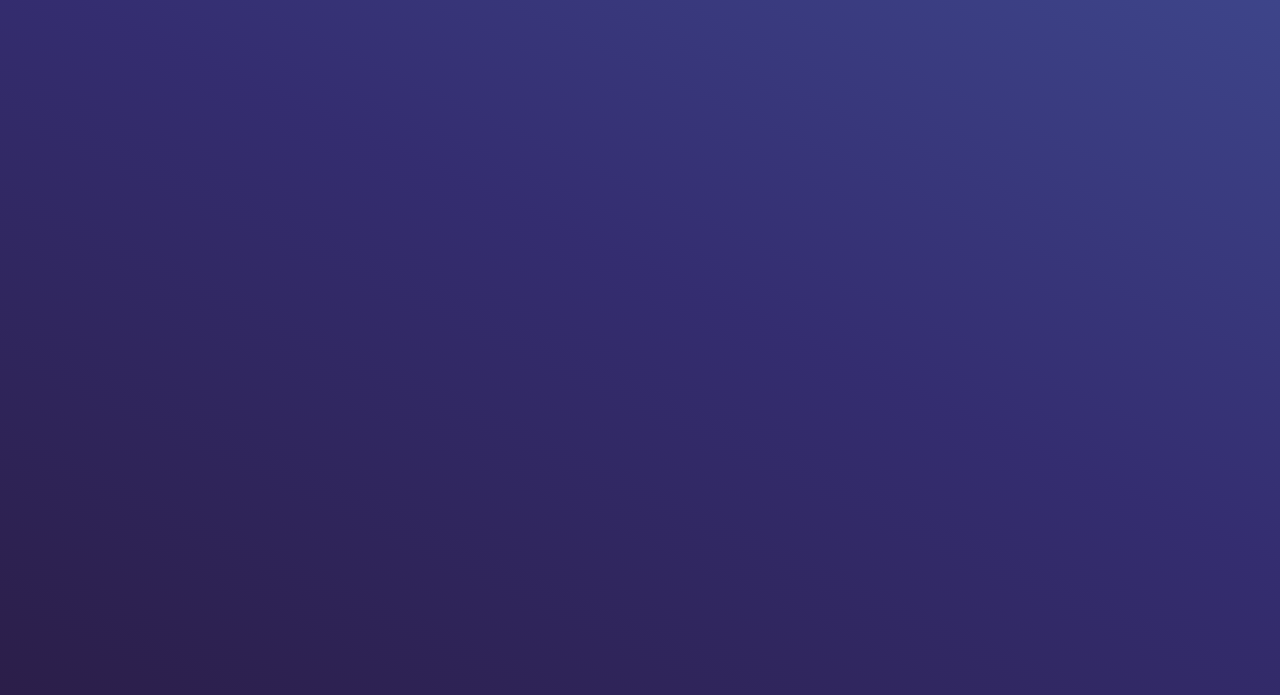
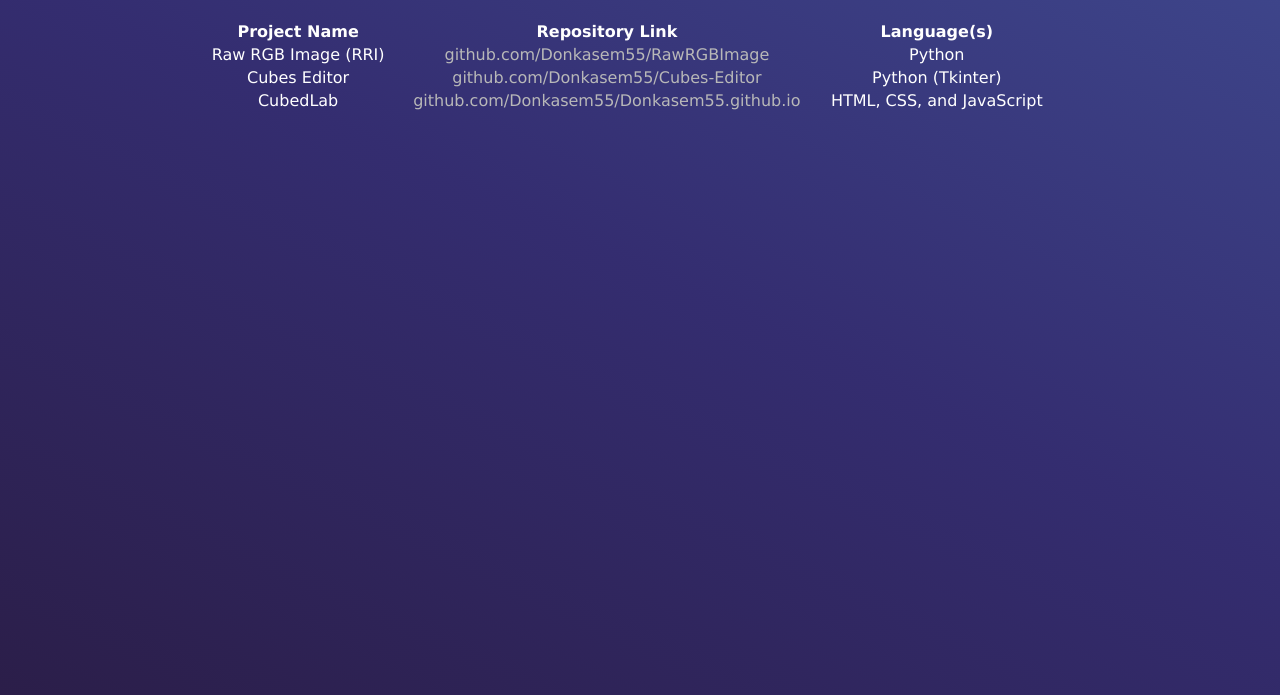
Before and after one commit to Donkasem55/Donkasem55.github.io, a website: page projects.html in a window 1280 px wide. Shown: the part 161-856 px from the top of the page. Drawn offline with Linux system fonts and the light colour scheme.

Commit message:
sssssssssssssssssssssssssssssssssssssssssss

```diff
--- a/index.css
+++ b/index.css
@@ -153,3 +153,14 @@ body {
     height: auto;
     object-fit: cover;
 }
+
+.table {
+    text-align: center;
+    width: 70%;
+    margin: auto;
+}
+
+.table a {
+    color: #b8b8b8;
+    text-decoration: none;
+}
--- a/projects.html
+++ b/projects.html
@@ -26,9 +26,28 @@
 <div class="home" onclick="hide()">
     <h1 class="center big">My projects</h1>
     <h1 class="center head2"></h1>
-    <ul class="center">
-
-    </ul>
+    <table class="table">
+        <tr>
+            <th>Project Name</th>
+            <th>Repository Link</th>
+            <th>Language(s)</th>
+        </tr>
+        <tr>
+            <td>Raw RGB Image (RRI)</td>
+            <td><a href="https://github.com/Donkasem55/RawRGBImage">github.com/Donkasem55/RawRGBImage</a></td>
+            <td>Python</td>
+        </tr>
+        <tr>
+            <td>Cubes Editor</td>
+            <td><a href="https://github.com/Donkasem55/Cubes-Editor">github.com/Donkasem55/Cubes-Editor</a></td>
+            <td>Python (Tkinter)</td>
+        </tr>
+        <tr>
+            <td>CubedLab</td>
+            <td><a href="https://github.com/Donkasem55/Donkasem55.github.io">github.com/Donkasem55/Donkasem55.github.io</a></td>
+            <td>HTML, CSS, and JavaScript</td>
+        </tr>
+    </table>
 </div>
 <script>toggleVisibility()</script>
 </body>
```
Also changed, not shown: tmr.html (+1 -1 lines).
